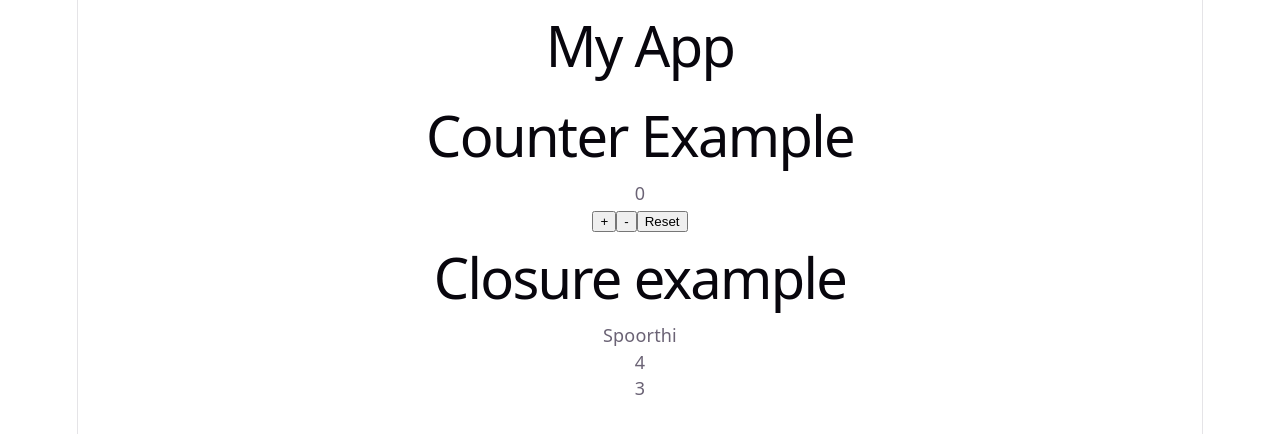
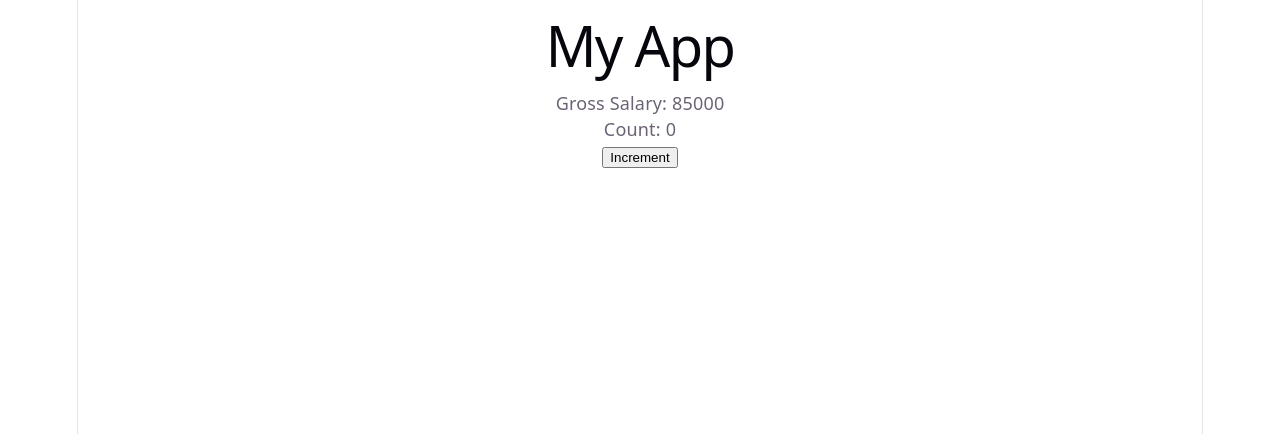
Before and after one commit to SpoorthiKarani/Practice, a React app: page / in a window 1280 px wide. Shown: the top 434 px of the page. Built offline with nearby package versions, Linux system fonts and the light colour scheme; the HTML template or start-up script is replaced by a standard one.

Commit message:
useMemo & useCallback

```diff
--- /dev/null
+++ b/Day3/MemoExample.jsx
@@ -0,0 +1,48 @@
+import { useCallback, useMemo, useState } from 'react';
+
+export const MemoExample1 = () => {
+
+  const grossSalary = useMemo(() => {
+    const user = {
+      name: "Umais",
+      baseSalary: 60000,
+      tax: 5000,
+      bonus: 10000,
+      homeAllowance: 15000,
+      fuelAllowance: 5000,
+    };
+    return user.baseSalary + user.bonus + user.homeAllowance + user.fuelAllowance - user.tax;
+  }, []);
+
+  return (
+    <div>
+      <p>Gross Salary: {grossSalary}</p>
+    </div>
+  );
+};
+
+export const MemoExample2 = () => {
+  const expensiveButton = useMemo(() => {
+    return ({ handleClick, label }) => {
+      console.log(`${label} button rendered`);
+      return <button onClick={handleClick}>{label}</button>
+    }
+  }, []);
+
+    const ParentComponent = () => {
+    const [count, setCount] = useState(0);
+    const handleClick = useCallback(() => {
+      setCount(prev => prev + 1);
+    }, []);
+
+    return (
+      <div>
+        <p>Count: {count}</p>
+        {expensiveButton({handleClick, label: "Increment"})}
+      </div>
+    );
+  };
+
+  return (<ParentComponent />
+  );
+  };
--- a/src/App.jsx
+++ b/src/App.jsx
@@ -1,18 +1,14 @@
 import { Counter } from '../Day1/Counter'
 import { Closure, ClosureExample1, ClosureExample2 } from '../Day2/Closure'
 import { PromiseExample1, PromiseExample2, PromiseExample3 } from '../Day2/Promises'
+import { MemoExample1, MemoExample2 } from '../Day3/MemoExample'
 
 function App() {
   return (
     <>
       <h1>My App</h1>
-      <Counter />
-      <Closure/>
-      <ClosureExample2/>
-      <PromiseExample1/>
-      <PromiseExample2/>
-      <PromiseExample3/>
-      <ClosureExample1/>
+      <MemoExample1 />
+      <MemoExample2 />
     </>
   )
 }
```
Also changed, not shown: Day2/Practice.jsx (added).
